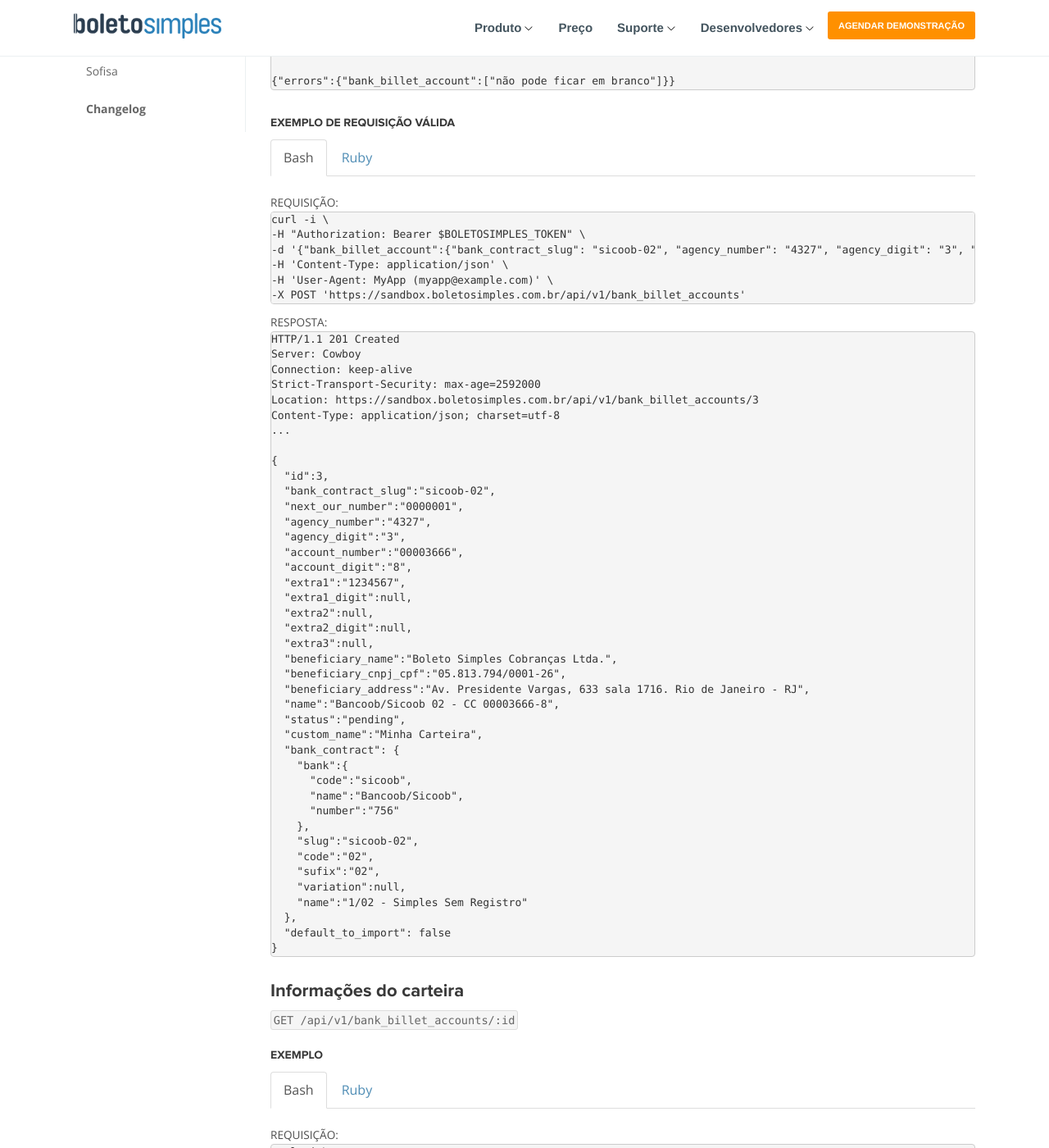
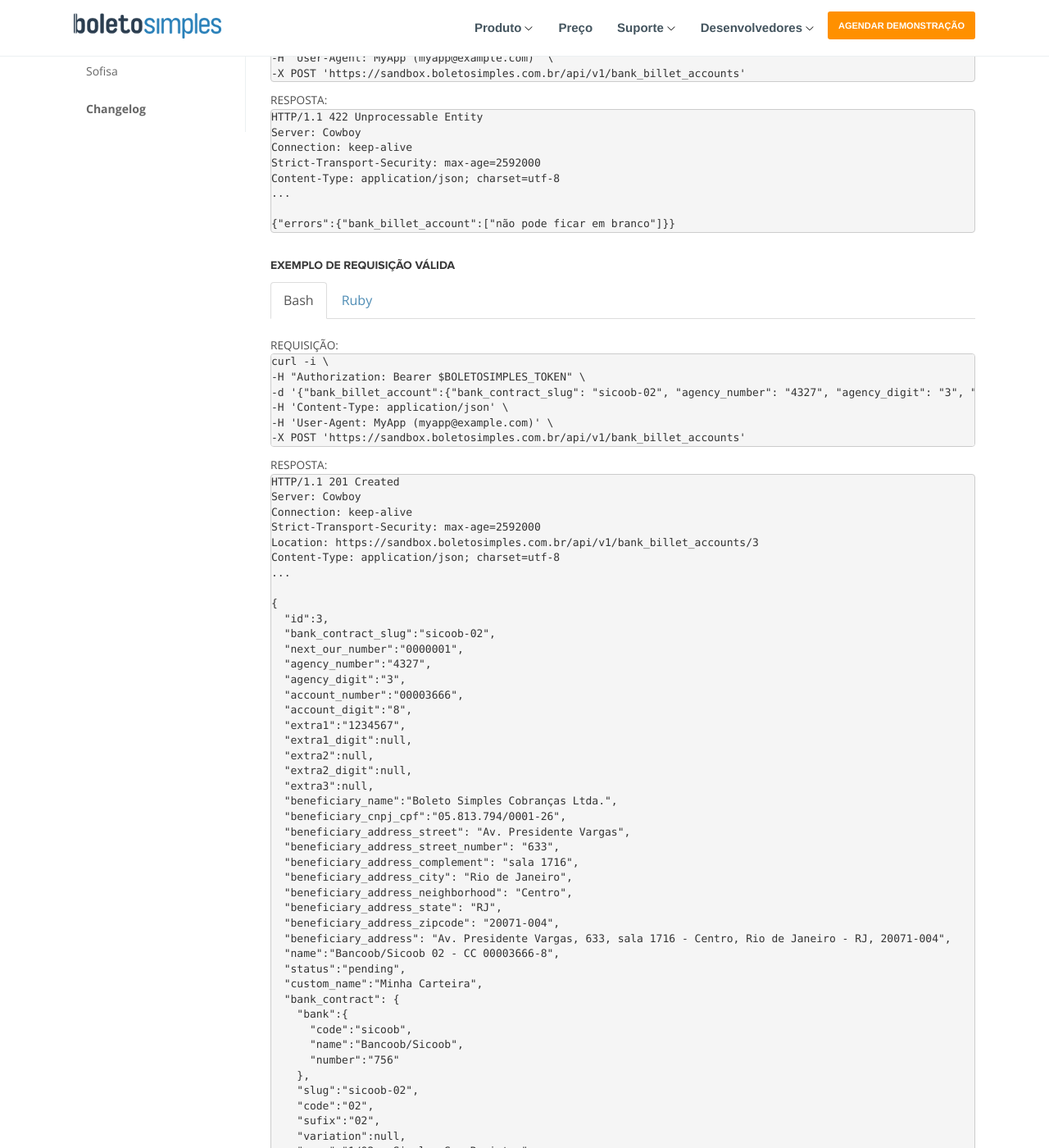
Before and after one commit to BoletoSimples/boletosimples-docs, a Jekyll site: the page built from reference/v1/bank_billet_accounts.markdown, in a window 1280 px wide and 1400 px high, scrolled down 2804 px. Shown: the whole window at 82% size. Built offline with Jekyll 4.4.1, drawn with Linux system fonts in a browser that asks for light colours; some of the changed text lies outside the part shown.

Commit message:
Add new beneficiary_address on bank_billet_accounts

```diff
--- a/changelog.markdown
+++ b/changelog.markdown
@@ -21,6 +21,11 @@ Você também pode se inscrever para receber as notificações de alterações d
 </form> -->
 
 #### Últimas alterações realizadas na API.
+
+### 08/01/2021
+
+* Adiciona novo formato de endereço do beneficiário em [Carteiras de Cobrança](/reference/v1/bank_billet_accounts),
+a antiga maneira continua funcionando da mesma forma mas será depreciada.
 
 ### 30/12/2020
 
--- a/reference/v1/bank_billet_accounts.markdown
+++ b/reference/v1/bank_billet_accounts.markdown
@@ -43,7 +43,14 @@ breadcrumb: Carteiras de Cobrança
 | **extra3**               | **    | String  | 30      | [Código de Remessa](/reference/v1/remittances/)
 | **beneficiary_name**     | Sim   | String  | 255     | Nome do Beneficiário
 | **beneficiary_cnpj_cpf** | Sim   | String  | 20      | CPF/CNPJ do Beneficiário
-| **beneficiary_address**  | Sim   | String  | 255     | Endereço do Beneficiário
+| **beneficiary_address_street**  | Sim   | String  | 255     | Rua do Beneficiário
+| **beneficiary_address_street_number**  | Sim   | String  | 30     | Numero da rua do Beneficiário
+| **beneficiary_address_complement**  | Sim   | String  | 255     | Complemento do endereço do Beneficiário
+| **beneficiary_address_neighborhood**  | Sim   | String  | 255     | Bairro do Beneficiário
+| **beneficiary_address_city**  | Sim   | String  | 50     | Cidade do Beneficiário
+| **beneficiary_address_state**  | Sim   | String  | 2     | Estado do Beneficiário
+| **beneficiary_address_zipcode**  | Sim   | String  | 255     | CEP do Beneficiário
+| **beneficiary_address**  | Sim   | String  |      | Endereço completo do Beneficiário ***
 | **name**                 | Não   | String  |         | Nome da Conta ***
 | [**status**](#status)    | Não   | String  |         | Situação da carteira
 | **homologated_at**       | Não   | DateTime    |         | Data de homologação
@@ -217,7 +224,7 @@ Array
 <pre class="bash">
 curl -i \
 -H "Authorization: Bearer $BOLETOSIMPLES_TOKEN" \
--d '{"bank_billet_account":{"bank_contract_slug": "sicoob-02", "agency_number": "4327", "agency_digit": "3", "account_number": "3666", "account_digit": "8", "next_our_number": "1", "extra1": "1234567"}}' \
+-d '{"bank_billet_account":{"bank_contract_slug": "sicoob-02", "agency_number": "4327", "agency_digit": "3", "account_number": "3666", "account_digit": "8", "next_our_number": "1", "extra1": "1234567", "beneficiary_address_street": "Av. Presidente Vargas", "beneficiary_address_street_number": "633", "beneficiary_address_complement": "sala 1716", "beneficiary_address_city": "Rio de Janeiro", "beneficiary_address_neighborhood": "Centro", "beneficiary_address_state": "RJ", "beneficiary_address_zipcode": "20071-004"}}' \
 -H 'Content-Type: application/json' \
 -H 'User-Agent: MyApp (myapp@example.com)' \
 -X POST 'https://sandbox.boletosimples.com.br/api/v1/bank_billet_accounts'
@@ -249,7 +256,14 @@ Content-Type: application/json; charset=utf-8
   "extra3":null,
   "beneficiary_name":"Boleto Simples Cobranças Ltda.",
   "beneficiary_cnpj_cpf":"05.813.794/0001-26",
-  "beneficiary_address":"Av. Presidente Vargas, 633 sala 1716. Rio de Janeiro - RJ",
+  "beneficiary_address_street": "Av. Presidente Vargas",
+  "beneficiary_address_street_number": "633",
+  "beneficiary_address_complement": "sala 1716",
+  "beneficiary_address_city": "Rio de Janeiro",
+  "beneficiary_address_neighborhood": "Centro",
+  "beneficiary_address_state": "RJ",
+  "beneficiary_address_zipcode": "20071-004",
+  "beneficiary_address": "Av. Presidente Vargas, 633, sala 1716 - Centro, Rio de Janeiro - RJ, 20071-004",
   "name":"Bancoob/Sicoob 02 - CC 00003666-8",
   "status":"pending",
   "custom_name":"Minha Carteira",
@@ -280,7 +294,15 @@ Content-Type: application/json; charset=utf-8
   agency_digit: '3',
   account_number: '3666',
   account_digit: '8',
-  extra1: '1234567'
+  extra1: '1234567',
+  beneficiary_address_street: 'Av. Presidente Vargas',
+  beneficiary_address_street_number: '633',
+  beneficiary_address_complement: 'sala 1716',
+  beneficiary_address_city: 'Rio de Janeiro',
+  beneficiary_address_neighborhood: 'Centro',
+  beneficiary_address_state: 'RJ',
+  beneficiary_address_zipcode: '20071-004'
+  beneficiary_address: 'Av. Presidente Vargas, 633, sala 1716 - Centro, Rio de Janeiro - RJ, 20071-004'
 })
 if @bank_billet_account.persisted?
   puts "Sucesso :)"
@@ -308,8 +330,15 @@ Sucesso :)
             "extra2_digit" => nil,
                   "extra3" => nil,
         "beneficiary_name" => "Boleto Simples Cobranças Ltda.",
-    "beneficiary_cnpj_cpf" => "05.813.794/0001-26",
-     "beneficiary_address" => "Av. Presidente Vargas, 633 sala 1716. Rio de Janeiro - RJ",
+      "beneficiary_cnpj_cpf" => "05.813.794/0001-26",
+      "beneficiary_address_street": "Av. Presidente Vargas",
+      "beneficiary_address_street_number": "633",
+      "beneficiary_address_complement": "sala 1716",
+      "beneficiary_address_city": "Rio de Janeiro",
+      "beneficiary_address_neighborhood": "Centro",
+      "beneficiary_address_state": "RJ",
+      "beneficiary_address_zipcode": "20071-004",
+      "beneficiary_address" => "Av. Presidente Vargas, 633, sala 1716 - Centro, Rio de Janeiro - RJ, 20071-004",
                     "name" => "Bancoob/Sicoob 02 - CC 00003666-8",
                   "status" => "pending",
              "custom_name" => nil,
@@ -431,7 +460,14 @@ Content-Type: application/json; charset=utf-8
   "extra3":null,
   "beneficiary_name":"Boleto Simples Cobranças Ltda.",
   "beneficiary_cnpj_cpf":"05.813.794/0001-26",
-  "beneficiary_address":"Av. Presidente Vargas, 633 sala 1716. Rio de Janeiro - RJ",
+  "beneficiary_address_street": "Av. Presidente Vargas",
+  "beneficiary_address_street_number": "633",
+  "beneficiary_address_complement": "sala 1716",
+  "beneficiary_address_city": "Rio de Janeiro",
+  "beneficiary_address_neighborhood": "Centro",
+  "beneficiary_address_state": "RJ",
+  "beneficiary_address_zipcode": "20071-004",
+  "beneficiary_address":"Av. Presidente Vargas, 633, sala 1716 - Centro, Rio de Janeiro - RJ, 20071-004",
   "name":"Bancoob/Sicoob 02 - CC 00003666-8",
   "status":"pending",
   "custom_name":"Minha Carteira",
@@ -477,7 +513,14 @@ ap @bank_billet_account.attributes
                   "extra3" => nil,
         "beneficiary_name" => "Boleto Simples Cobranças Ltda.",
     "beneficiary_cnpj_cpf" => "05.813.794/0001-26",
-     "beneficiary_address" => "Av. Presidente Vargas, 633 sala 1716. Rio de Janeiro - RJ",
+    "beneficiary_address_street" => "Av. Presidente Vargas",
+    "beneficiary_address_street_number" => "633",
+    "beneficiary_address_complement" => "sala 1716",
+    "beneficiary_address_city" => "Rio de Janeiro",
+    "beneficiary_address_neighborhood" => "Centro",
+    "beneficiary_address_state" => "RJ",
+    "beneficiary_address_zipcode" => "20071-004",
+    "beneficiary_address" => "Av. Presidente Vargas, 633, sala 1716 - Centro, Rio de Janeiro - RJ, 20071-004",
                     "name" => "Bancoob/Sicoob 02 - CC 00003666-8",
                   "status" => "pending",
              "custom_name" => "Minha Carteira",
@@ -801,7 +844,14 @@ Content-Type: application/json; charset=utf-8
     "extra3":null,
     "beneficiary_name":"Boleto Simples Cobranças Ltda.",
     "beneficiary_cnpj_cpf":"05.813.794/0001-26",
-    "beneficiary_address":"Av. Presidente Vargas, 633 sala 1716. Rio de Janeiro - RJ",
+    "beneficiary_address_street": "Av. Presidente Vargas",
+    "beneficiary_address_street_number": "633",
+    "beneficiary_address_complement": "sala 1716",
+    "beneficiary_address_city": "Rio de Janeiro",
+    "beneficiary_address_neighborhood": "Centro",
+    "beneficiary_address_state": "RJ",
+    "beneficiary_address_zipcode": "20071-004",
+    "beneficiary_address":"Av. Presidente Vargas, 633, sala 1716 - Centro, Rio de Janeiro - RJ, 20071-004",
     "name":"Bancoob/Sicoob 02 - CC 00003666-8",
     "status":"pending",
     "custom_name":"Minha Carteira",
@@ -922,7 +972,14 @@ Content-Type: application/json; charset=utf-8
   "extra3":null,
   "beneficiary_name":"Boleto Simples Cobranças Ltda.",
   "beneficiary_cnpj_cpf":"05.813.794/0001-26",
-  "beneficiary_address":"Av. Presidente Vargas, 633 sala 1716. Rio de Janeiro - RJ",
+  "beneficiary_address_street": "Av. Presidente Vargas",
+  "beneficiary_address_street_number": "633",
+  "beneficiary_address_complement": "sala 1716",
+  "beneficiary_address_city": "Rio de Janeiro",
+  "beneficiary_address_neighborhood": "Centro",
+  "beneficiary_address_state": "RJ",
+  "beneficiary_address_zipcode": "20071-004",
+  "beneficiary_address":"Av. Presidente Vargas, 633, sala 1716 - Centro, Rio de Janeiro - RJ, 20071-004",
   "name":"Bancoob/Sicoob 02 - CC 00003666-8",
   "status":"homologating",
   "custom_name":"Minha Carteira",
@@ -969,7 +1026,14 @@ ap @bank_billet_account.attributes
                   "extra3" => nil,
         "beneficiary_name" => "Boleto Simples Cobranças Ltda.",
     "beneficiary_cnpj_cpf" => "05.813.794/0001-26",
-     "beneficiary_address" => "Av. Presidente Vargas, 633 sala 1716. Rio de Janeiro - RJ",
+    "beneficiary_address_street" => "Av. Presidente Vargas",
+    "beneficiary_address_street_number" => "633",
+    "beneficiary_address_complement" => "sala 1716",
+    "beneficiary_address_city" => "Rio de Janeiro",
+    "beneficiary_address_neighborhood" => "Centro",
+    "beneficiary_address_state" => "RJ",
+    "beneficiary_address_zipcode" => "20071-004",
+    "beneficiary_address" => "Av. Presidente Vargas, 633, sala 1716 - Centro, Rio de Janeiro - RJ, 20071-004",
                     "name" => "Bancoob/Sicoob 02 - CC 00003666-8",
            "bank_contract" => {
                                 "bank" => {
```
